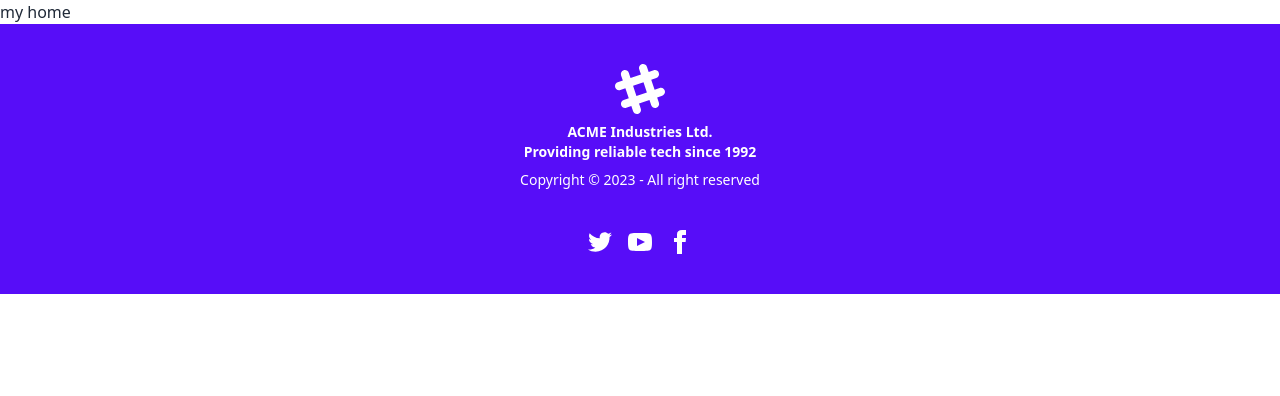
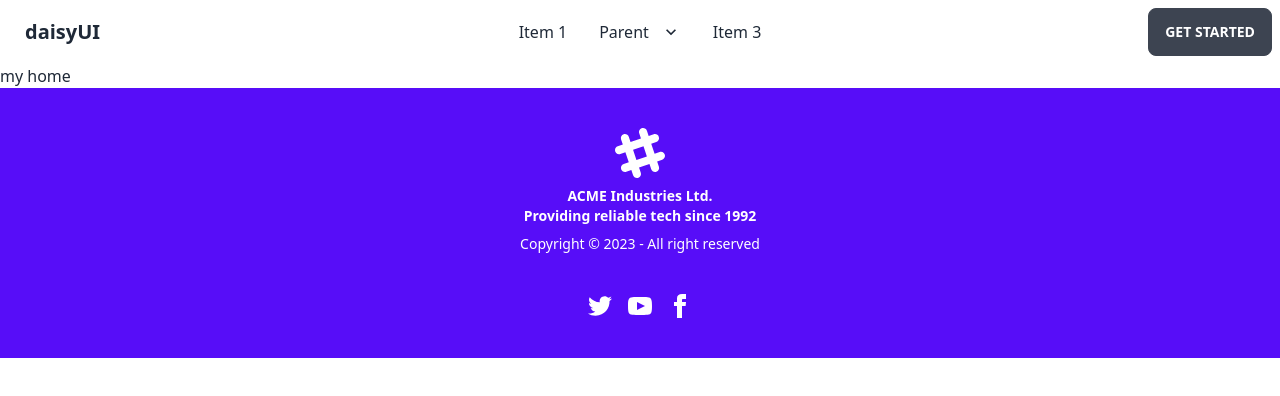
Before and after one commit to Tanzil2001/toy-shop-web, a React (Vite) app: page / in a window 1280 px wide. Shown: the top 396 px of the page. Built offline with nearby package versions, Linux system fonts and the light colour scheme.

Commit message:
navbar done

```diff
--- a/src/Layouts/MainLayout.jsx
+++ b/src/Layouts/MainLayout.jsx
@@ -1,9 +1,11 @@
 import { Outlet } from "react-router-dom";
 import Footer from "../Shared/Footer";
+import MyNavbar from "../Shared/MyNavbar";
 
 const MainLayout = () => {
     return (
         <div>
+            <MyNavbar></MyNavbar>
             <Outlet></Outlet>
             <Footer></Footer>
         </div>
--- /dev/null
+++ b/src/Shared/MyNavbar.jsx
@@ -0,0 +1,52 @@
+
+const MyNavbar = () => {
+    return (
+        <div>
+            <div className="navbar bg-base-100">
+                <div className="navbar-start">
+                    <div className="dropdown">
+                        <label tabIndex={0} className="btn btn-ghost lg:hidden">
+                            <svg xmlns="http://www.w3.org/2000/svg" className="h-5 w-5" fill="none" viewBox="0 0 24 24" stroke="currentColor"><path strokeLinecap="round" strokeLinejoin="round" strokeWidth="2" d="M4 6h16M4 12h8m-8 6h16" /></svg>
+                        </label>
+                        <ul tabIndex={0} className="menu menu-compact dropdown-content mt-3 p-2 shadow bg-base-100 rounded-box w-52">
+                            <li><a>Item 1</a></li>
+                            <li tabIndex={0}>
+                                <a className="justify-between">
+                                    Parent
+                                    <svg className="fill-current" xmlns="http://www.w3.org/2000/svg" width="24" height="24" viewBox="0 0 24 24"><path d="M8.59,16.58L13.17,12L8.59,7.41L10,6L16,12L10,18L8.59,16.58Z" /></svg>
+                                </a>
+                                <ul className="p-2">
+                                    <li><a>Submenu 1</a></li>
+                                    <li><a>Submenu 2</a></li>
+                                </ul>
+                            </li>
+                            <li><a>Item 3</a></li>
+                        </ul>
+                    </div>
+                    <a className="btn btn-ghost normal-case text-xl">daisyUI</a>
+                </div>
+                <div className="navbar-center hidden lg:flex">
+                    <ul className="menu menu-horizontal px-1">
+                        <li><a>Item 1</a></li>
+                        <li tabIndex={0}>
+                            <a>
+                                Parent
+                                <svg className="fill-current" xmlns="http://www.w3.org/2000/svg" width="20" height="20" viewBox="0 0 24 24"><path d="M7.41,8.58L12,13.17L16.59,8.58L18,10L12,16L6,10L7.41,8.58Z" /></svg>
+                            </a>
+                            <ul className="p-2">
+                                <li><a>Submenu 1</a></li>
+                                <li><a>Submenu 2</a></li>
+                            </ul>
+                        </li>
+                        <li><a>Item 3</a></li>
+                    </ul>
+                </div>
+                <div className="navbar-end">
+                    <a className="btn">Get started</a>
+                </div>
+            </div>
+        </div>
+    );
+};
+
+export default MyNavbar;
```
